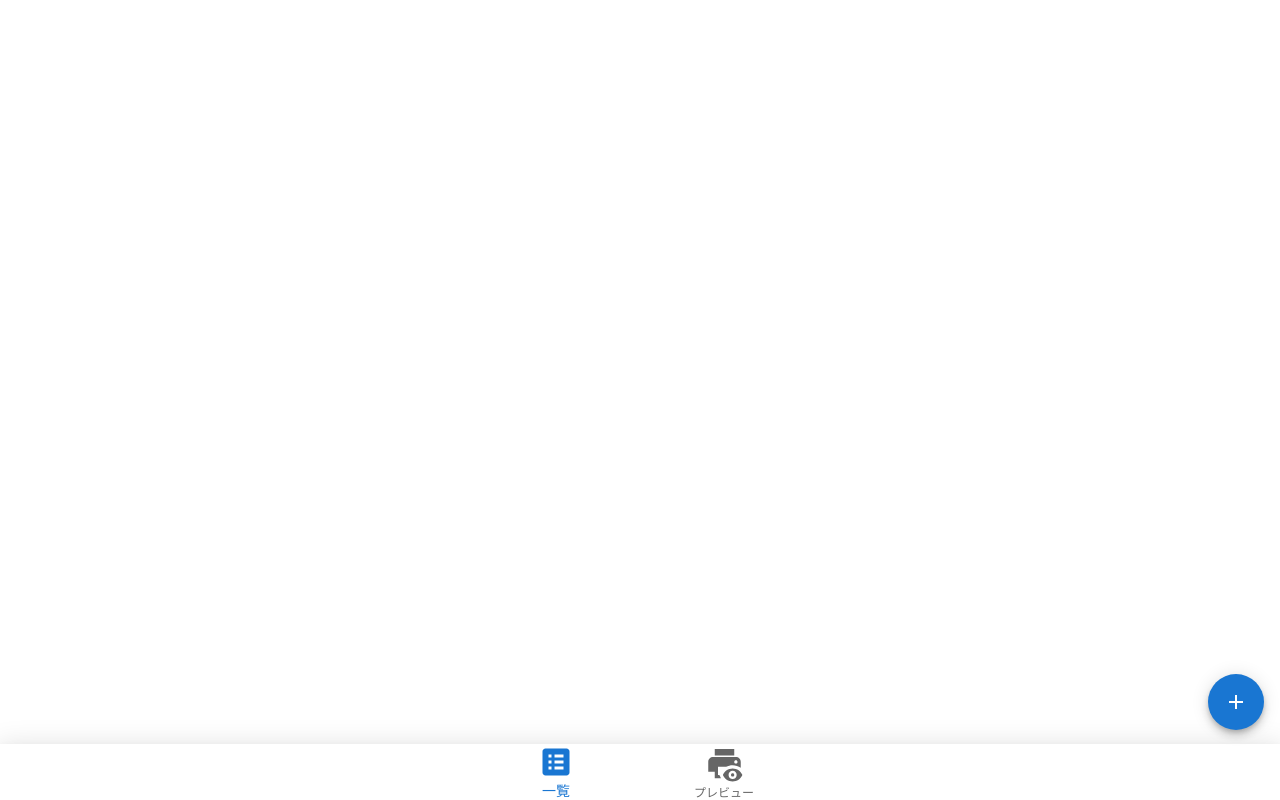
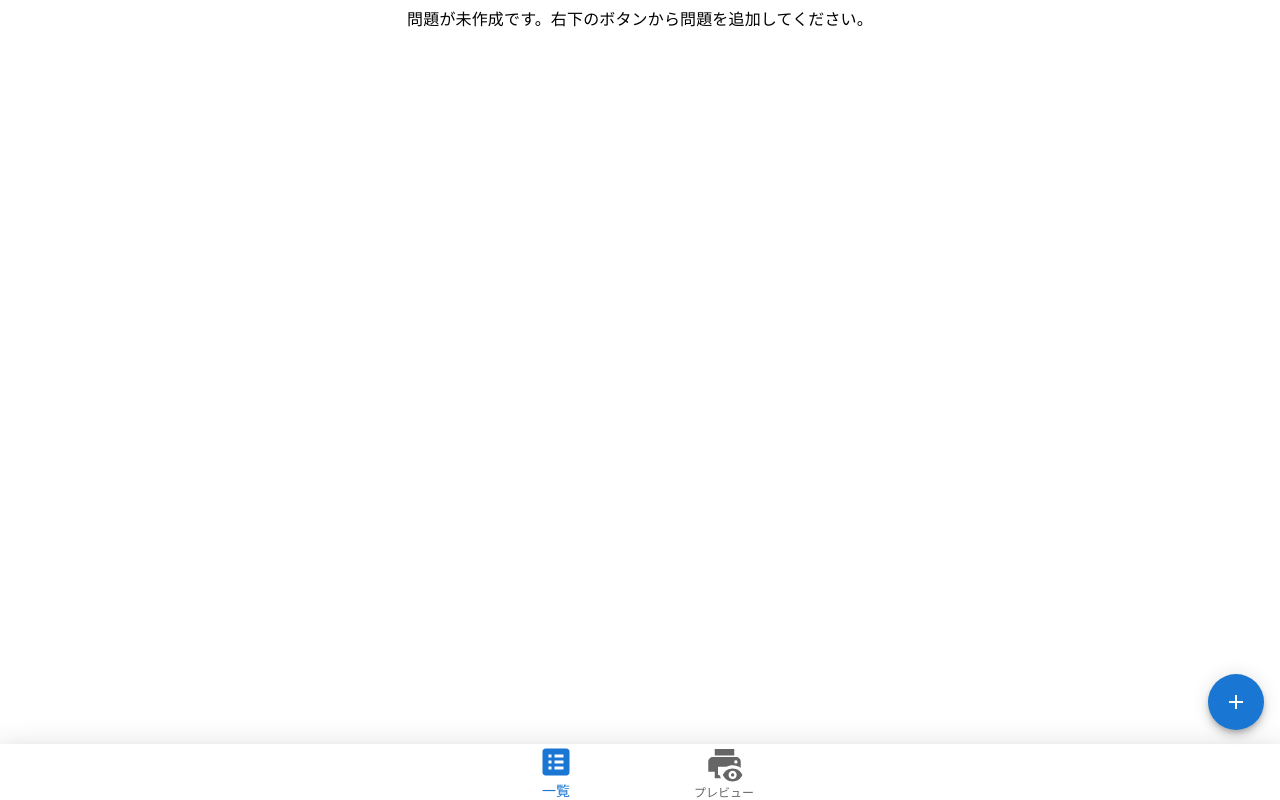
Before and after one commit to nekorisu8150/reach, a React (Create React App) app: page / in a window 1280 px wide. Built offline with nearby package versions, Linux system fonts and the light colour scheme.

Commit message:
テキストリスト空の時にメッセージ表示

```diff
--- a/src/App.js
+++ b/src/App.js
@@ -158,6 +158,8 @@ export default function App() {
     return (
         <div className="App">
             <Box>
+                {(createdTextList.length === 0) &&
+                    <Typography>問題が未作成です。右下のボタンから問題を追加してください。</Typography>}
                 <SpeedDial
                     ariaLabel="SpeedDial basic example"
                     sx={{ position: 'absolute', bottom: 70, right: 16 }}
--- a/src/compornents/textList.js
+++ b/src/compornents/textList.js
@@ -7,13 +7,13 @@ import ListItemText from '@mui/material/ListItemText';
 import React, { Fragment } from "react";
 
 const TextList = (props) => {
-    const { list } = props;
+    const { list, clickEvent } = props;
 
     return (
         <List>
             {list.map((item, index) => (
                 <Fragment key={item.key}>
-                    <ListItemButton>
+                    <ListItemButton onClick={clickEvent}>
                         <ListItemText>
                             {index + 1 + ". "}
                             {item.text.map((_item, _index) => (
```
